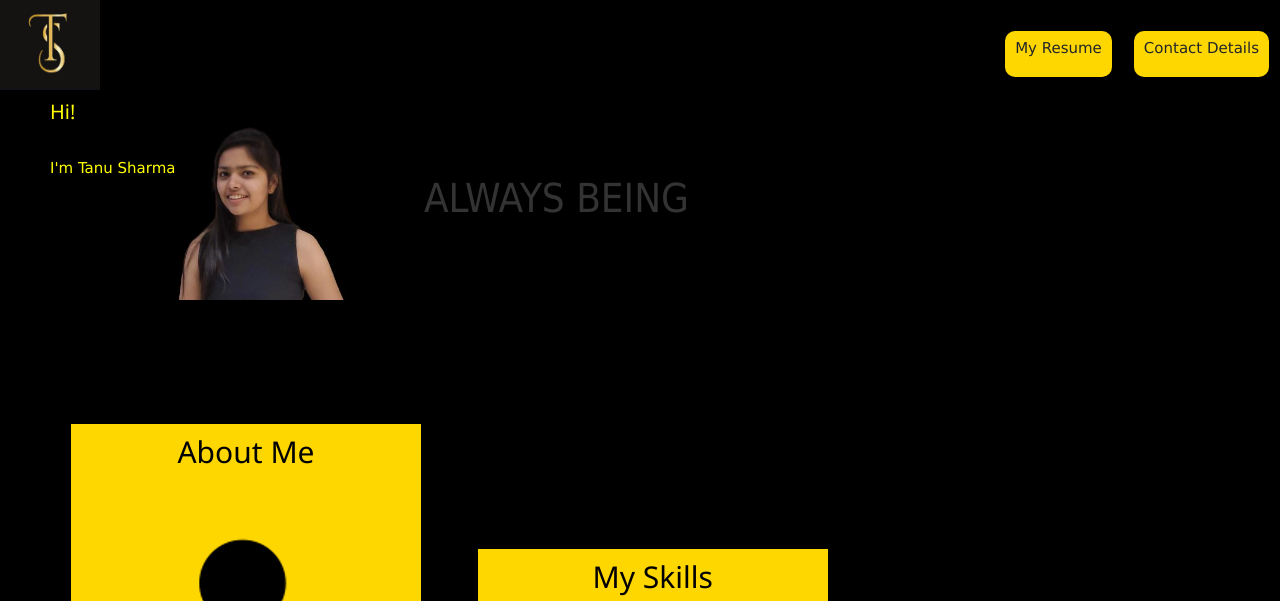
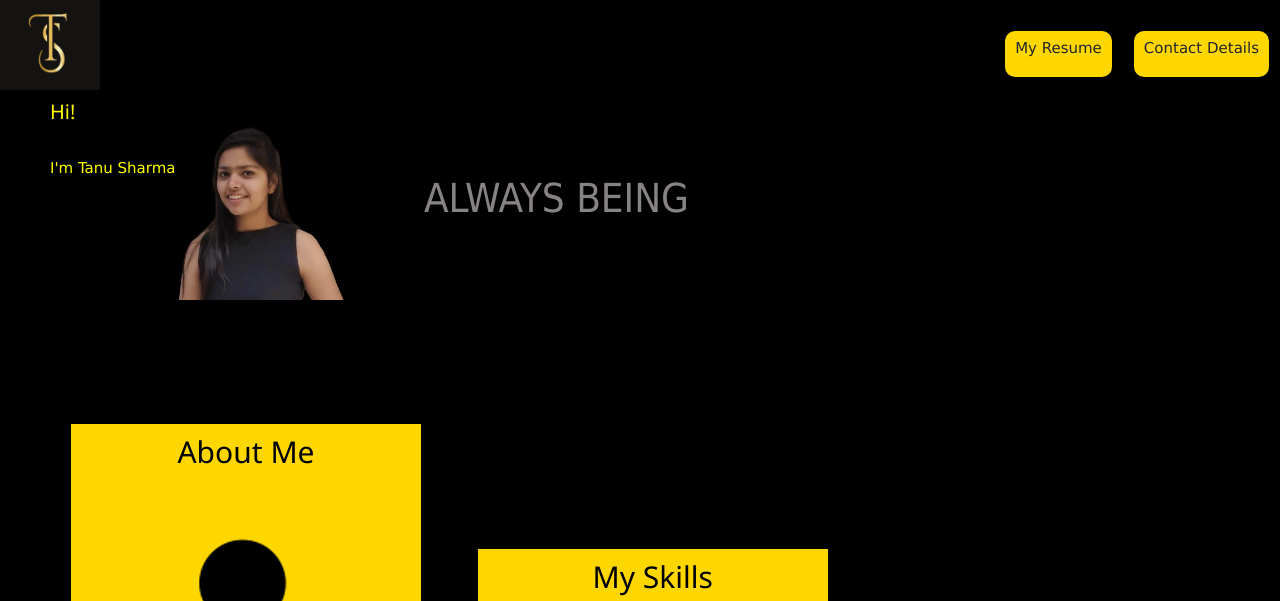
Before and after one commit to tanusharma22/MyResume, a plain HTML site: page index.html in a window 1280 px wide. Shown: the top 601 px of the page. Drawn offline with nearby package versions, Linux system fonts and the light colour scheme.

Commit message:
Update stylesheet.css

```diff
--- a/stylesheet.css
+++ b/stylesheet.css
@@ -53,7 +53,7 @@ h1 {
 
 
     margin: auto;
-    color: #333;
+    color: #8e8989f4;
     font-family: tahoma;
     font-size: 3rem;
     font-weight: 100;
```
